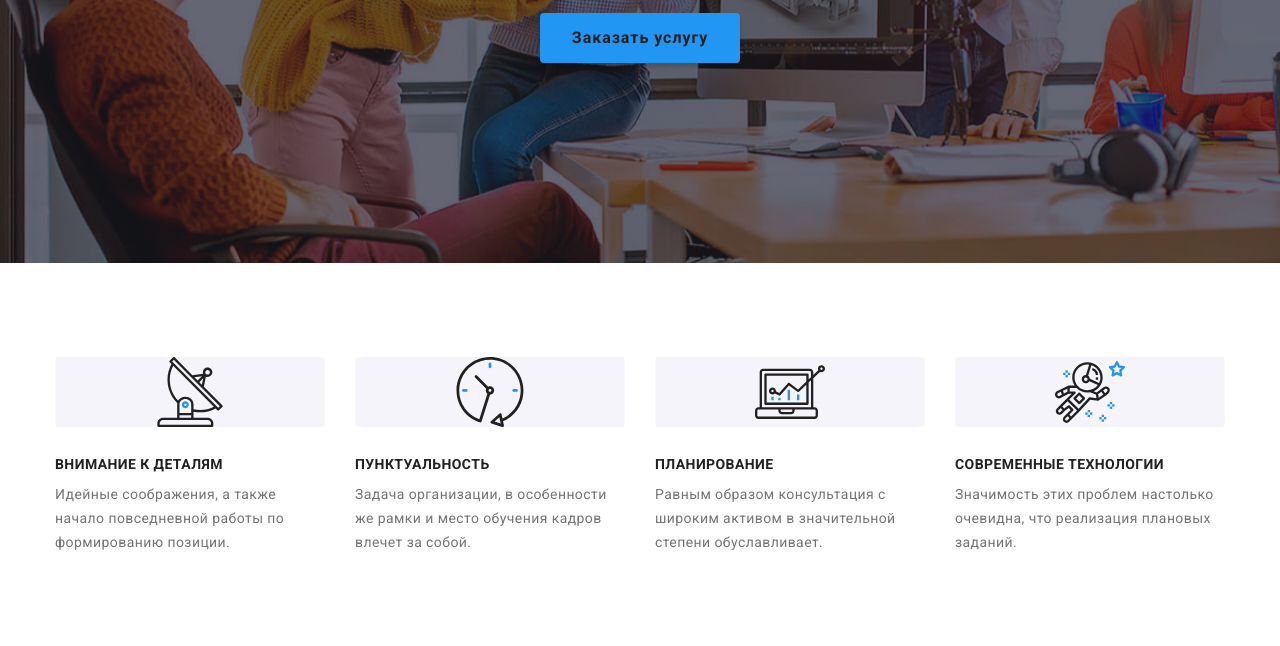
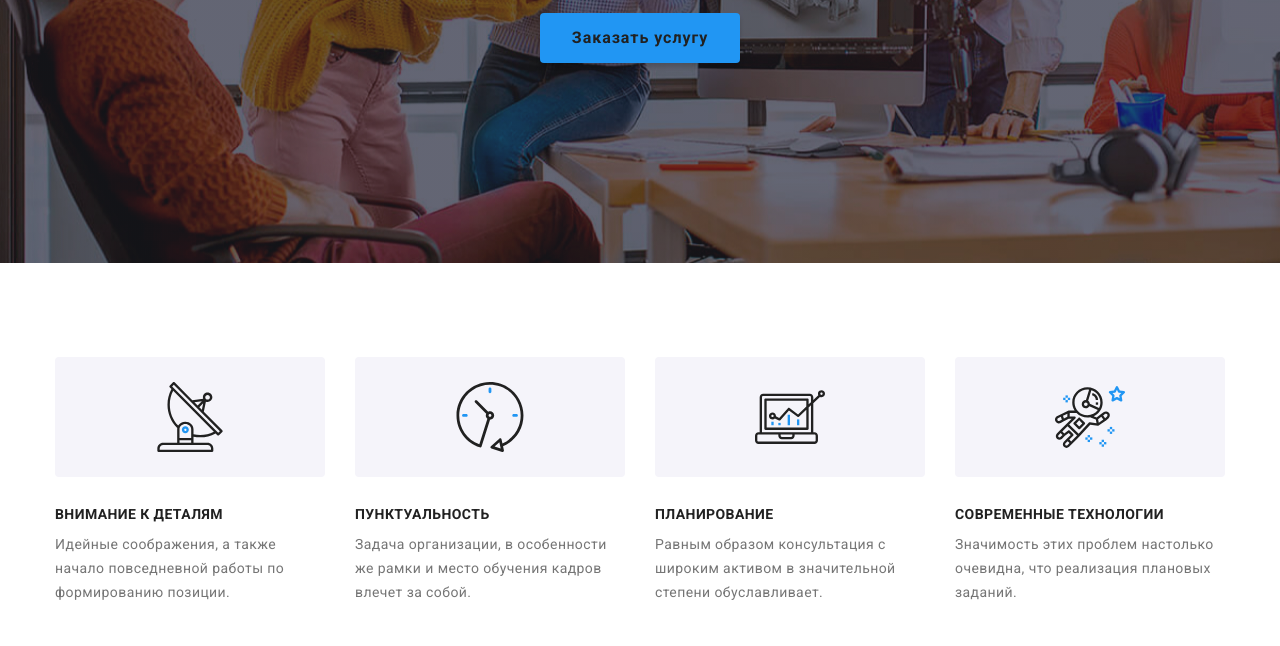
Before and after one commit to AlekseiKulikov-front/goit-markup-hw-04, a plain HTML site: page index.html in a window 1280 px wide. Shown: the part 418-1064 px from the top of the page. Drawn offline with nearby package versions, Linux system fonts and the light colour scheme.

Commit message:
Update style.css

```diff
--- a/css/style.css
+++ b/css/style.css
@@ -224,7 +224,7 @@ button {
   margin-bottom: 30px;
   background: #f5f4fa;
   border-radius: 4px;
-  padding: 25 100px;
+  padding: 25px 100px;
 }
 /*WORK*/
 .work-section {
```
